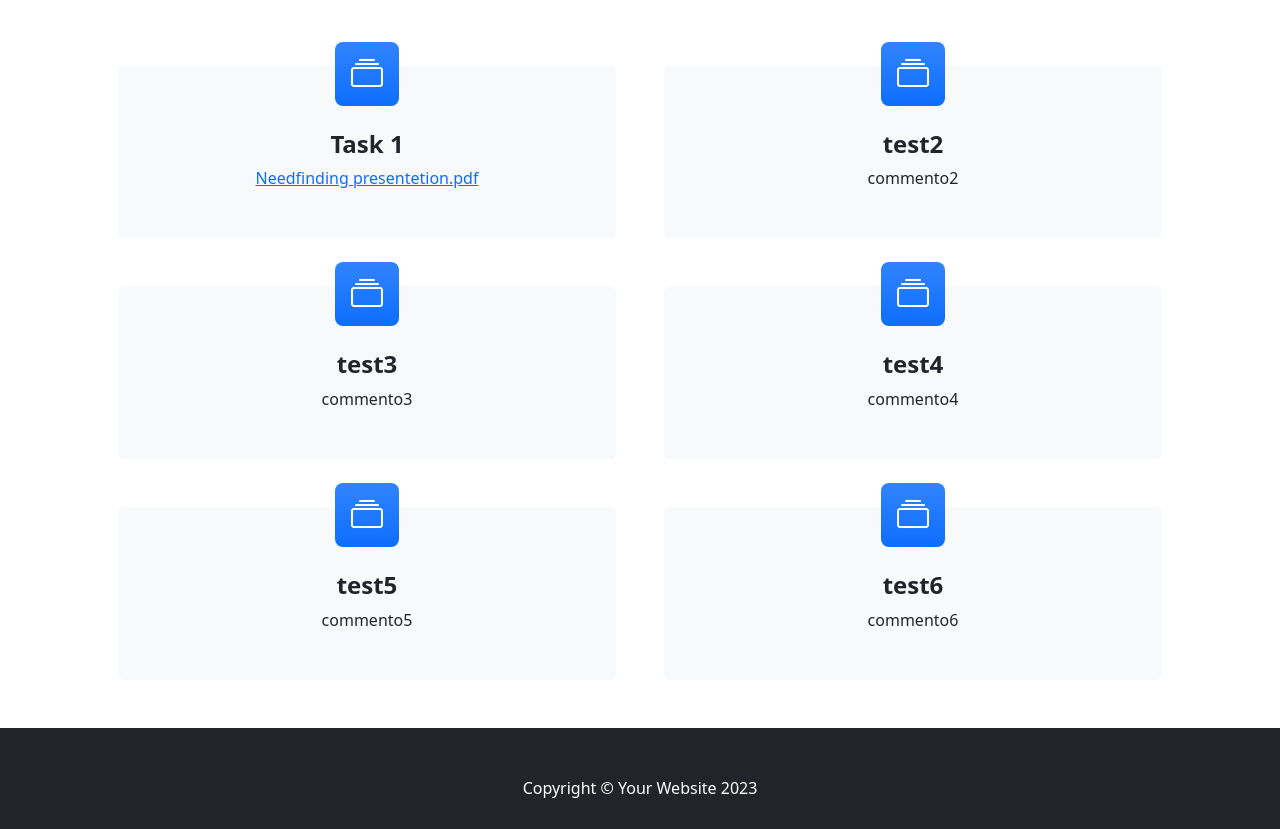
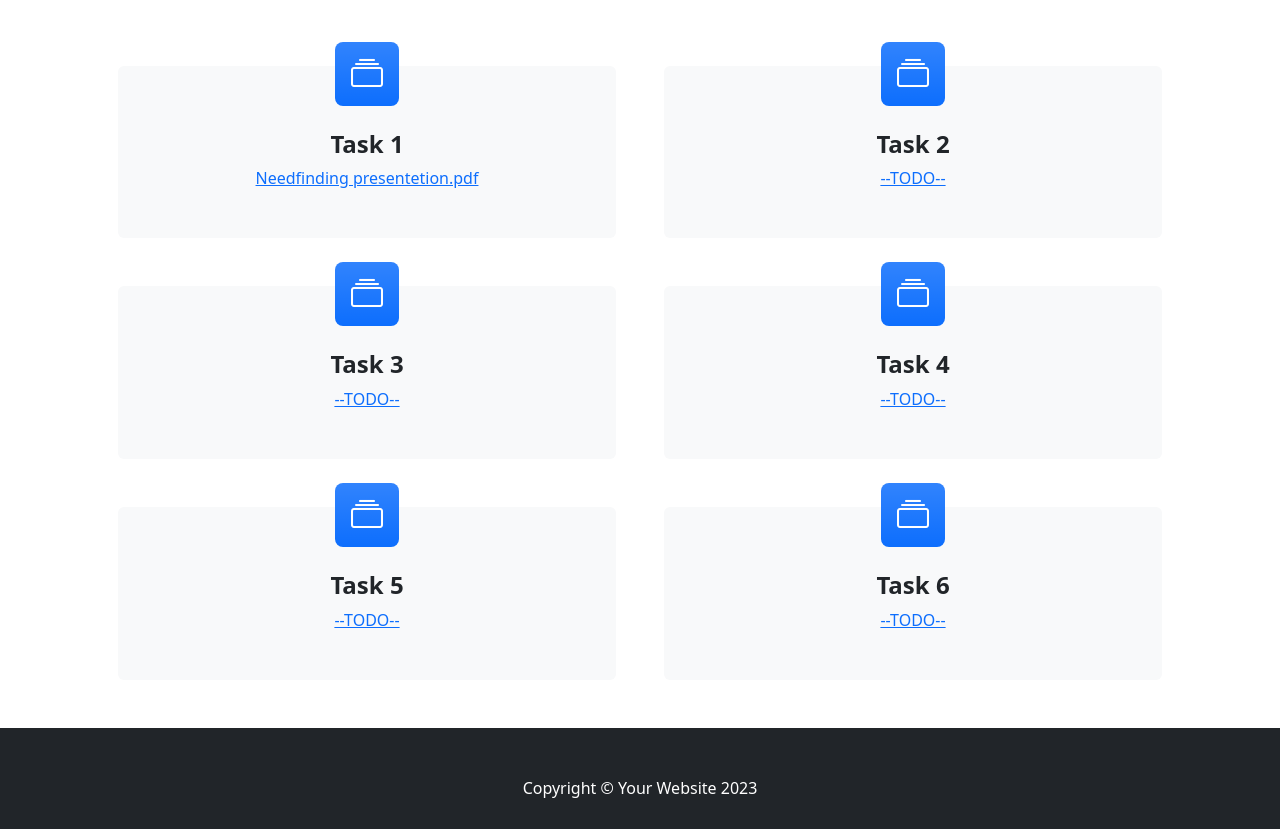
Before and after one commit to SpecialWeekHCI/SpecialWeekHCI.github.io, a plain HTML site: page index.html in a window 1280 px wide. Shown: the part 540-1369 px from the top of the page. Drawn offline with nearby package versions, Linux system fonts and the light colour scheme.

Commit message:
Replecement of some useless text

```diff
--- a/index.html
+++ b/index.html
@@ -62,8 +62,8 @@
                                 <div class="feature bg-primary bg-gradient text-white rounded-3 mb-4 mt-n4">
                                     <i class="bi bi-collection"></i>
                                 </div>
-                                <h2 class="fs-4 fw-bold">test2</h2>
-                                <p class="mb-0">commento2</p>
+                                <h2 class="fs-4 fw-bold">Task 2</h2>
+								<a class="mb-0" href="">--TODO--</a>
                             </div>
                         </div>
                     </div>
@@ -73,8 +73,8 @@
                                 <div class="feature bg-primary bg-gradient text-white rounded-3 mb-4 mt-n4">
                                     <i class="bi bi-collection"></i>
                                 </div>
-                                <h2 class="fs-4 fw-bold">test3</h2>
-                                <p class="mb-0">commento3</p>
+                                <h2 class="fs-4 fw-bold">Task 3</h2>
+								<a class="mb-0" href="">--TODO--</a>
                             </div>
                         </div>
                     </div>
@@ -84,8 +84,8 @@
                                 <div class="feature bg-primary bg-gradient text-white rounded-3 mb-4 mt-n4">
                                     <i class="bi bi-collection"></i>
                                 </div>
-                                <h2 class="fs-4 fw-bold">test4</h2>
-                                <p class="mb-0">commento4</p>
+                                <h2 class="fs-4 fw-bold">Task 4</h2>
+								<a class="mb-0" href="">--TODO--</a>
                             </div>
                         </div>
                     </div>
@@ -95,8 +95,8 @@
                                 <div class="feature bg-primary bg-gradient text-white rounded-3 mb-4 mt-n4">
                                     <i class="bi bi-collection"></i>
                                 </div>
-                                <h2 class="fs-4 fw-bold">test5</h2>
-                                <p class="mb-0">commento5</p>
+                                <h2 class="fs-4 fw-bold">Task 5</h2>
+								<a class="mb-0" href="">--TODO--</a>
                             </div>
                         </div>
                     </div>
@@ -106,8 +106,8 @@
                                 <div class="feature bg-primary bg-gradient text-white rounded-3 mb-4 mt-n4">
                                     <i class="bi bi-collection"></i>
                                 </div>
-                                <h2 class="fs-4 fw-bold">test6</h2>
-                                <p class="mb-0">commento6</p>
+                                <h2 class="fs-4 fw-bold">Task 6</h2>
+								<a class="mb-0" href="">--TODO--</a>
                             </div>
                         </div>
                     </div>
```
